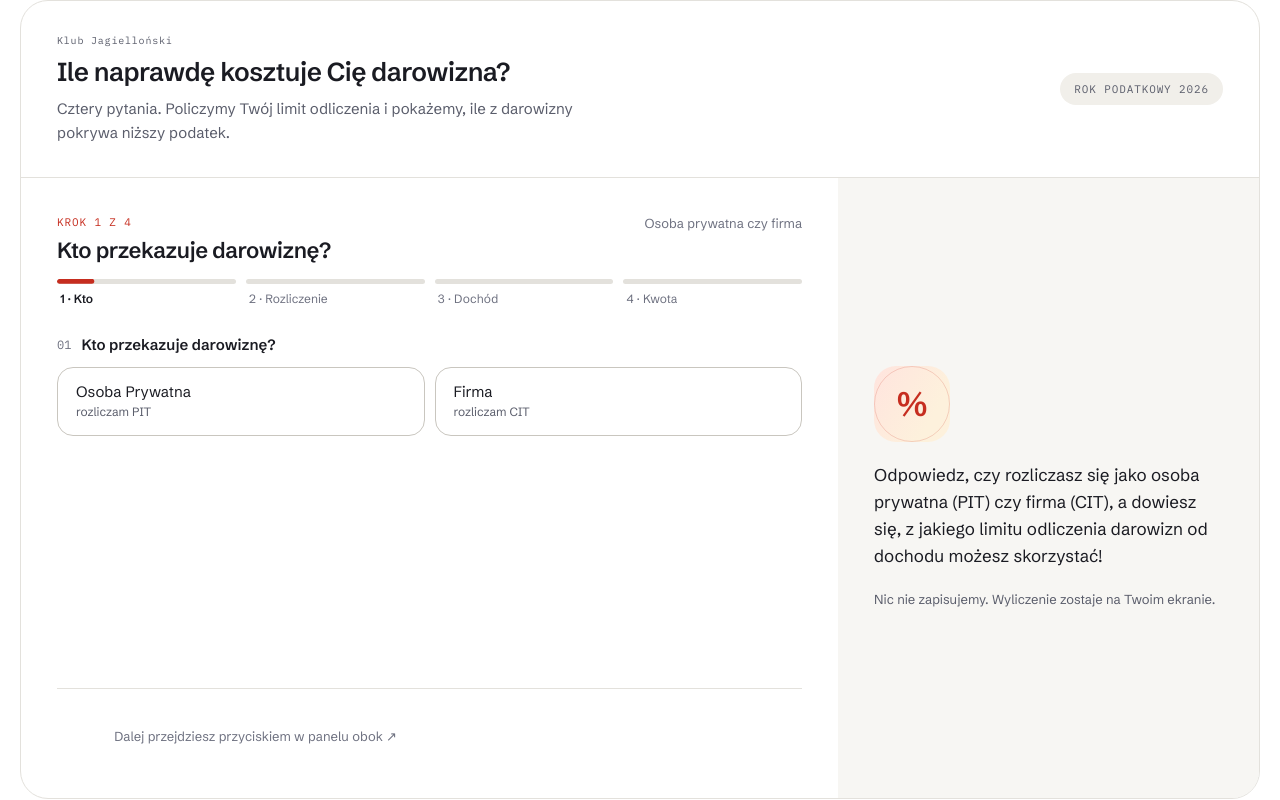
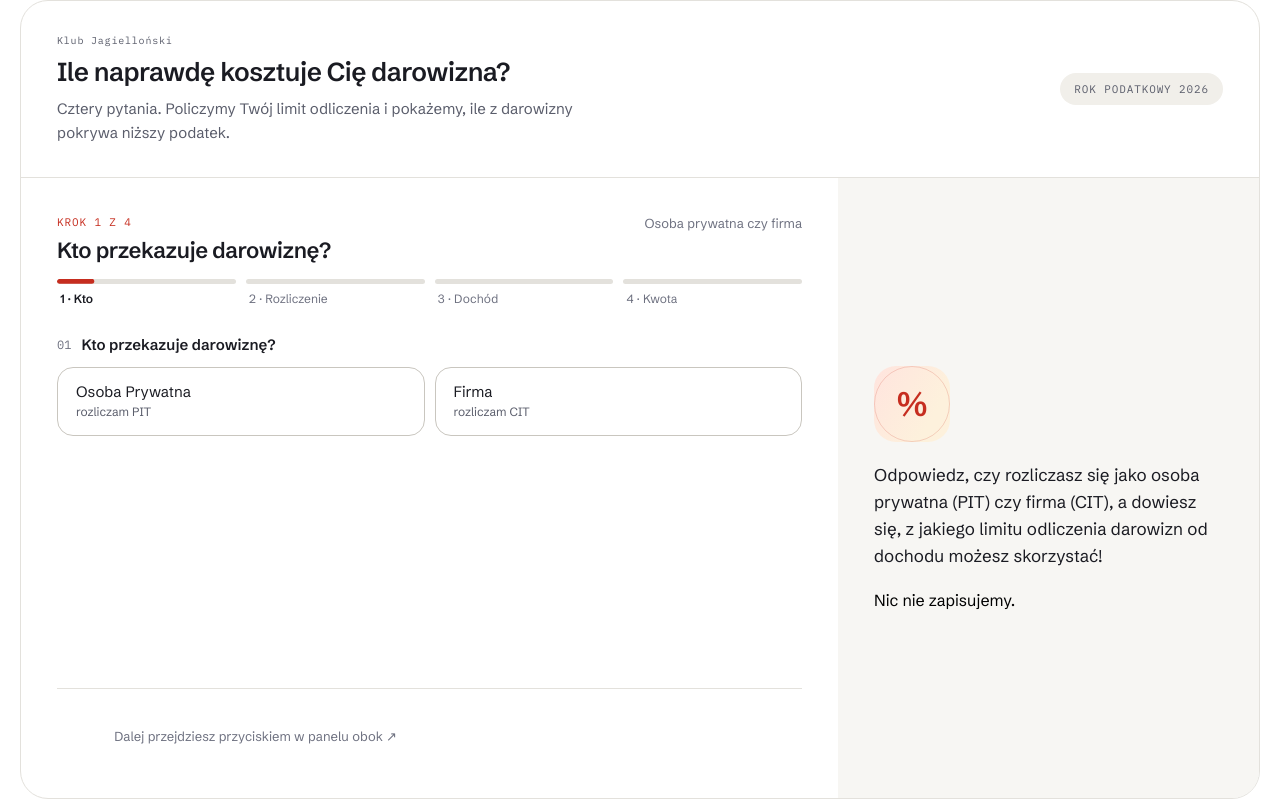
Before and after one commit to KlubJagiellonski/kalkulator-darowizn, a React (Vite) app: page / in a window 1280 px wide. Built offline with nearby package versions, Linux system fonts and the light colour scheme.

Commit message:
add empty result

```diff
--- a/src/components/result/Result.tsx
+++ b/src/components/result/Result.tsx
@@ -1,7 +1,7 @@
 import { useElementHeight } from "../../hooks/useElementHeight"
 import type { Values } from "../../types/type"
-import EmptytResultWho from "./result-who/empty-result/EmptyResultWho"
 import CheckedResultWho from "./result-who/pit-result/CheckedResultWho"
+import EmptyResult from "./empty-result/EmptyResult"
 import "./Result.scss"
 
 interface ResultProps {
@@ -13,10 +13,24 @@ interface ResultProps {
 function Result({ step, values, setStep }: ResultProps) {
     const { ref, height } = useElementHeight()
 
+    const emptyResults = [
+        {
+            char: "%",
+            text: 'Odpowiedz, czy rozliczasz się jako osoba prywatna (PIT) czy firma (CIT), a dowiesz się, z jakiego limitu odliczenia darowizn od dochodu możesz skorzystać!',
+            smallText: 'Nic nie zapisujemy.',
+            smallTextLonger: 'Wyliczenie zostaje na Twoim ekranie.'
+        },
+        {
+            char: "%",
+            text: 'Wybierz, w jaki sposób rozliczasz PIT. Nie każda forma pozwala odliczyć darowiznę — powiemy Ci od razu, czy Twoja pozwala.',
+            smallTextLonger: 'Formę rozliczenia znajdziesz na swoim PIT za zeszły rok.'
+        }
+    ]
+
     return (
         <div className="result" style={{ height }}>
             <div ref={step == 1 && !values.pit && !values.cit ? ref : undefined} className={`result-card result-card-1 ${step == 1 && !values.pit && !values.cit ? "active" : ""}`}>
-                <EmptytResultWho />
+                <EmptyResult {...emptyResults[0]} />
             </div>
             <div ref={step == 1 && values.pit ? ref : undefined} className={`result-card result-card-2 ${step == 1 && values.pit ? "active" : ""}`}>
                 <CheckedResultWho setStep={setStep} btn="forma rozliczenia" prec={6} />
@@ -24,6 +38,9 @@ function Result({ step, values, setStep }: ResultProps) {
             <div ref={step == 1 && values.cit ? ref : undefined} className={`result-card result-card-3 ${step == 1 && values.cit ? "active" : ""}`}>
                 <CheckedResultWho setStep={setStep} btn="stawka CIT" prec={10} />
             </div>
+            <div ref={step == 2 && !values.pitType ? ref : undefined} className={`result-card result-card-3 ${step == 2 && !values.pitType ? "active" : ""}`}>
+                <EmptyResult {...emptyResults[1]} />
+            </div>
         </div>
     )
 }
--- a/src/components/result/result-who/empty-result/EmptyResultWho.scss
+++ b/src/components/result/empty-result/EmptyResult.scss
@@ -1,7 +1,7 @@
-@use "./../../../../variables.scss" as *;
+@use "./../../../variables.scss" as *;
 
 .result {
-    .empty-result-who {
+    .empty-result {
         display: flex;
         flex-direction: column;
         gap: 16px;
@@ -27,7 +27,7 @@
 
 @include desktop {
     .result {
-        .empty-result-who {
+        .empty-result {
             gap: 20px;
 
             .text-1 {
--- /dev/null
+++ b/src/components/result/empty-result/EmptyResult.tsx
@@ -0,0 +1,23 @@
+import "./EmptyResult.scss"
+
+interface EmptyResultProps {
+    char: string
+    text: string
+    smallText?: string
+    smallTextLonger?: string
+}
+
+function EmptyResult({ char, text, smallText, smallTextLonger }: EmptyResultProps) {
+    return (
+        <div className="empty-result">
+            <div className="icon">{char}</div>
+            <p className="text text-1">{text}</p>
+            {
+                smallText || smallTextLonger &&
+                <p className="text text-2">{smallText}<span> {smallTextLonger}</span></p>
+            }
+        </div>
+    )
+}
+
+export default EmptyResult
--- a/src/components/result/result-who/empty-result/EmptyResultWho.tsx
+++ /dev/null
@@ -1,13 +0,0 @@
-import "./EmptyResultWho.scss"
-
-function EmptyResultWho() {
-    return (
-        <div className="empty-result-who">
-            <div className="icon">%</div>
-            <p className="text text-1">Odpowiedz, czy rozliczasz się jako osoba prywatna (PIT) czy firma (CIT), a dowiesz się, z jakiego limitu odliczenia darowizn od dochodu możesz skorzystać!</p>
-            <p className="text text-2">Nic nie zapisujemy.<span> Wyliczenie zostaje na Twoim ekranie.</span></p>
-        </div>
-    )
-}
-
-export default EmptyResultWho
```
